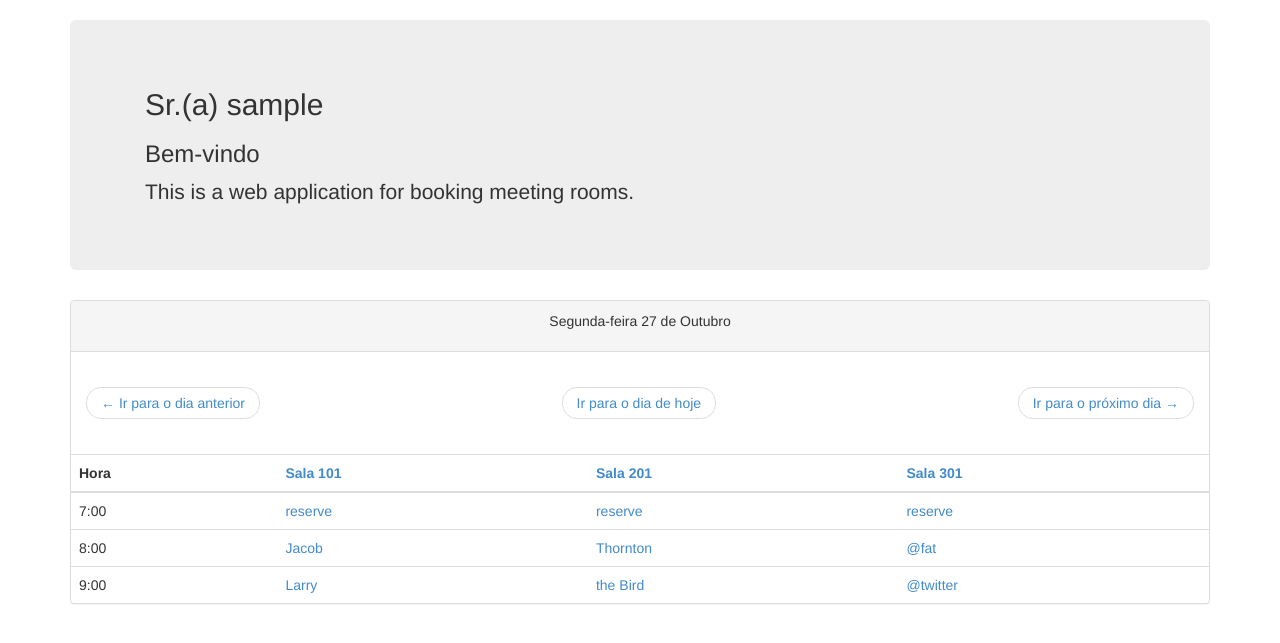
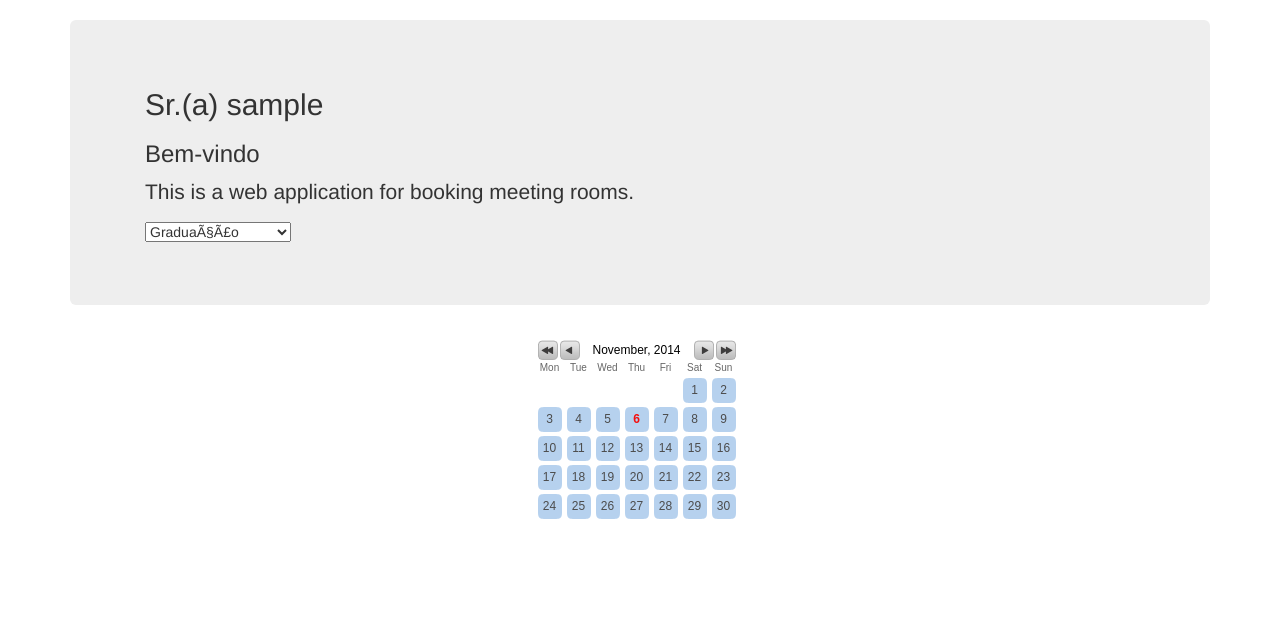
Before and after one commit to arleyprates/reserva, a PHP site: page /professor/index.php in a window 1280 px wide. Shown: the part 102-745 px from the top of the page. Run offline with PHP 8.4, Linux system fonts and the light colour scheme; a user stored in the database is signed in; data comes from the database, SQL or seed files in the repository; some libraries are stand-ins or nearby versions.

Commit message:
Ajuste interface professor

```diff
--- a/professor/index.php
+++ b/professor/index.php
@@ -37,6 +37,68 @@
       <script src="https://oss.maxcdn.com/html5shiv/3.7.2/html5shiv.min.js"></script>
       <script src="https://oss.maxcdn.com/respond/1.4.2/respond.min.js"></script>
     <![endif]-->
+    <link rel="stylesheet" type="text/css" media="all" href="../jsDatePick_ltr.min.css" />
+    <script type="text/javascript" src="../bibliotecaAjax.js"></script>
+<script type="text/javascript" src="../funcao.js"></script>
+<script type="text/javascript" src="../jquery.1.4.2.js"></script>
+<script type="text/javascript" src="../jsDatePick.jquery.min.1.3.js"></script>
+
+<script type="text/javascript">
+  window.onload = function(){
+
+    g_globalObject = new JsDatePick({
+      useMode:1,
+      isStripped:true,
+      target:"div3_example"
+      /*selectedDate:{        This is an example of what the full configuration offers.
+        day:5,            For full documentation about these settings please see the full version of the code.
+        month:9,
+        year:2006
+      },
+      yearsRange:[1978,2020],
+      limitToToday:false,
+      cellColorScheme:"beige",
+      dateFormat:"%m-%d-%Y",
+      imgPath:"img/",
+      weekStartDay:1*/
+    });
+
+    g_globalObject.setOnSelectedDelegate(function(){
+      var obj = g_globalObject.getSelectedDay();
+      var data =obj.day + "/" + obj.month + "/" + obj.year;
+
+      obtemData(data);
+
+
+    });
+
+
+
+    g_globalObject2 = new JsDatePick({
+      useMode:1,
+      isStripped:false,
+      target:"div4_example",
+      cellColorScheme:"beige"
+      /*selectedDate:{        This is an example of what the full configuration offers.
+        day:5,            For full documentation about these settings please see the full version of the code.
+        month:9,
+        year:2006
+      },
+      yearsRange:[1978,2020],
+      limitToToday:false,
+      dateFormat:"%m-%d-%Y",
+      imgPath:"img/",
+      weekStartDay:1*/
+    });
+
+    g_globalObject2.setOnSelectedDelegate(function(){
+      var obj = g_globalObject2.getSelectedDay();
+      alert("a date was just selected and the date is : " + obj.day + "/" + obj.month + "/" + obj.year);
+      document.getElementById("div3_example_result").innerHTML = obj.day + "/" + obj.month + "/" + obj.year;
+    });
+
+  };
+</script>
   </head>
 
   <body>
@@ -56,9 +118,20 @@
             <li class="dropdown">
               <a href="#" class="dropdown-toggle" data-toggle="dropdown">Setor <span class="caret"></span></a>
               <ul class="dropdown-menu" role="menu">
-                <li><a href="../setor-aula.html">Aula</a></li>
-                <li><a href="../setor-aula.html">Laboratório</a></li>
-                <li><a href="../setor-aula.html">Reunião</a></li>
+                <?php
+                include("../conexao.php");
+                include("../erro.php");
+                $sql = mysql_query("SELECT * FROM setor");
+                while ($result = mysql_fetch_array($sql)){
+                  printf("<li><a href='%s.php'>", $result['cod_setor']);
+                  $nome = $result['nome'];
+                  $nomeok = utf8_encode($nome);
+                  printf("%s", $nomeok);
+                  printf("</a></li>");
+                  //printf ("<li><a href=\"%s.php\">%s</a></li>", $result['nome']);
+                }
+              ?>
+              <li><a href="#">Reserva</a>
               </ul>
             </li>
           </ul>
@@ -77,62 +150,41 @@
       	<h2>Sr.(a) <?php echo $_SESSION['user'];?><h2>
         <h3>Bem-vindo</h3>
         <p>This is a web application for booking  meeting rooms.</p>
+        <p>
+        <form action="javascript:void%200">
+          <select name="setor" id="set" size="1">
+            <?php
+              $res = mysql_query("SELECT cod_setor, nome FROM setor WHERE 1");
+              //$total = mysqli_num_rows($res);
+
+              //for($i=0;$i<$total;$i++){
+
+                while($dados = mysql_fetch_array($res))
+                {
+                  $cod = $dados[0];
+                  $nome = $dados[1];
+                  $nomecorreto = utf8_encode($nome);
+                  echo "  <option  value=\"$cod\">$nomecorreto</option>";
+                }
+              //}
+            ?>
+          </select>
+        </form></p>
+        <p>
       </div>
     </div>
 
-
-   <div class="panel panel-default">
-    <!-- Default panel contents -->
-    <div class="panel-heading">
-      <p class="text-center">Segunda-feira 27 de Outubro</p></div>
-    <div class="panel-body">
-      <ul class="pager">
-        <li class="previous"><a href="#">&larr; Ir para o dia anterior</a></li>
-        <li><a href="#">Ir para o dia de hoje</a></li>
-        <li class="next"><a href="#">Ir para o próximo dia &rarr;</a></li>
-      </ul>
-    </div>
-
-
+    <center>
+      <div id="div3_example" style="margin:10px 0 30px 0; width:205px; height:230px;"></div>
+    </center>
 
     <!-- Table -->
-    <table class="table">
-      <thead>
-          <tr>
-            <th>Hora</th>
-            <th><a href="info-sala.html">Sala 101</a></th>
-            <th><a href="info-sala.html">Sala 201</a></th>
-            <th><a href="info-sala.html">Sala 301</a></th>
-          </tr>
-        </thead>
-      <tbody>
-          <tr>
-            <td>7:00</td>
-            <td><a href="solicita-reserva.html">reserve</td></a>
-            <td><a href="solicita-reserva.html">reserve</td></a>
-            <td><a href="solicita-reserva.html">reserve</td></a>
-          </tr>
-          <tr>
-            <td>8:00</td>
-            <td><a href="reserva.html">Jacob</a></td>
-            <td><a href="reserva.html">Thornton</a></td>
-            <td><a href="reserva.html">@fat</a></td>
-          </tr>
-          <tr>
-            <td>9:00</td>
-            <td><a href="reserva.html">Larry</a></td>
-            <td><a href="reserva.html">the Bird</a></td>
-            <td><a href="reserva.html">@twitter</a></td>
-          </tr>
-        </tbody>
-    </table>
+    <div id="date" style="height:20px; line-height:20px; margin:10px 0 0 0;"></div>
   </div>
 </div>
 
     <!-- IE10 viewport hack for Surface/desktop Windows 8 bug -->
     <script src="../js/jquery-1.11.1.min.js"></script>
-    <script src="../js/ie10-viewport-bug-workaround.js"></script>
     <script src="../js/bootstrap.min.js"></script>
-    <script src="../js/docs.min.js"></script>
   </body>
 </html>
```
